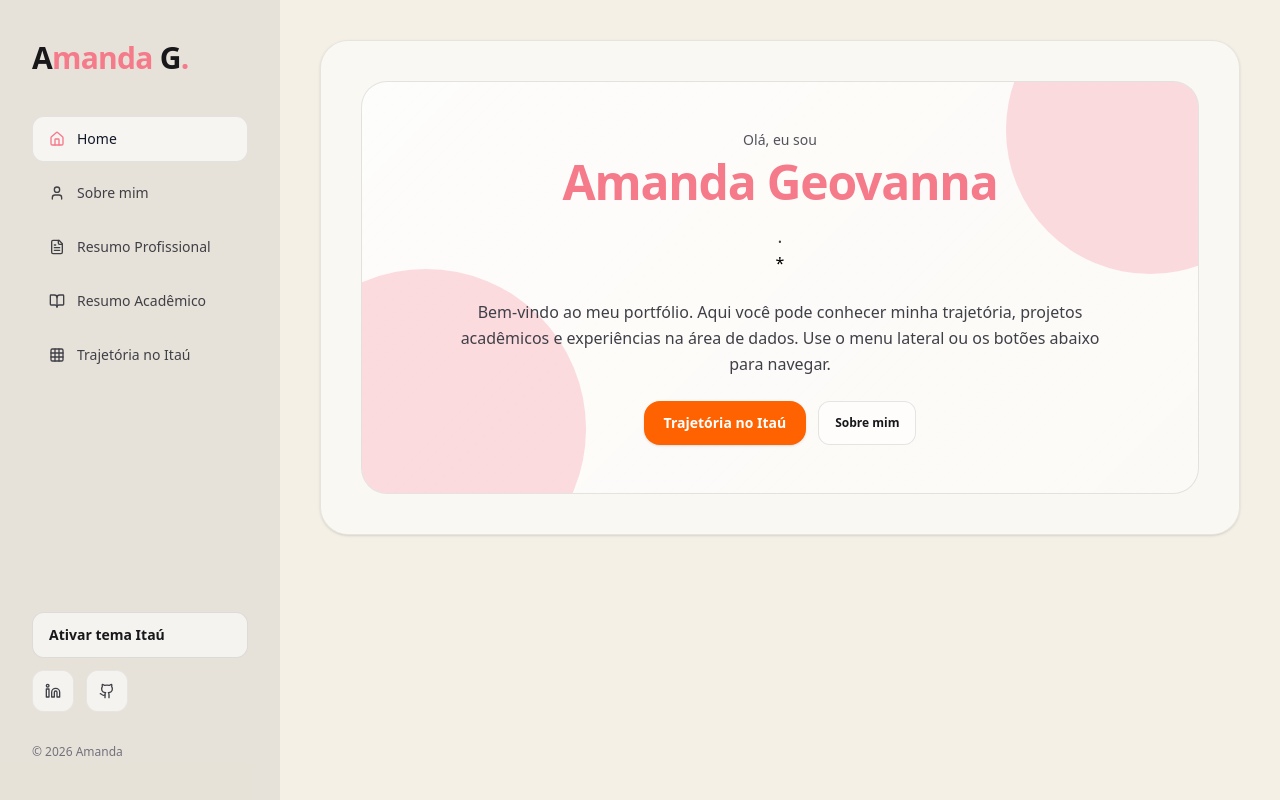
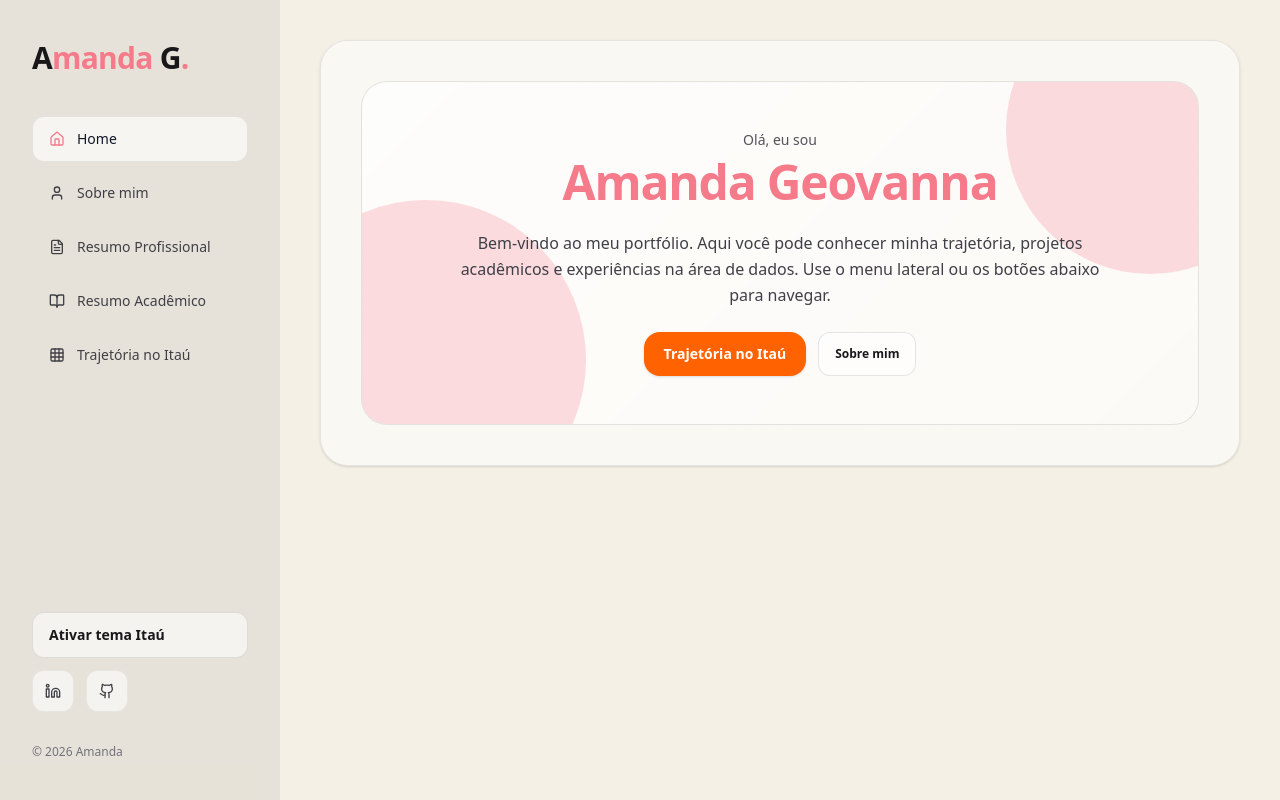
Before and after one commit to amandageovanna/amandageovanna-portfolio, a React (Vite) app: page / in a window 1280 px wide. Built offline with nearby package versions, Linux system fonts and the light colour scheme.

Commit message:
Atualizar o App.jsx

```diff
--- a/src/App.jsx
+++ b/src/App.jsx
@@ -196,11 +196,7 @@ function AboutHero({ theme, onGoItau, onGoAbout }) {
           Amanda Geovanna
         </h1>
 
-        <p className="mt-4 max-w-2xl text-base leading-relaxed text-zinc-700 sm:text-lg">
 
-          <span className="font-extrabold text-zinc-900"></span>.
-        </p>
-       *
         <p className="mt-6 max-w-2xl text-sm leading-relaxed text-zinc-700 sm:text-base">
           Bem-vindo ao meu portfólio. Aqui você pode conhecer minha trajetória,
           projetos acadêmicos e experiências na área de dados. Use o menu lateral
```
